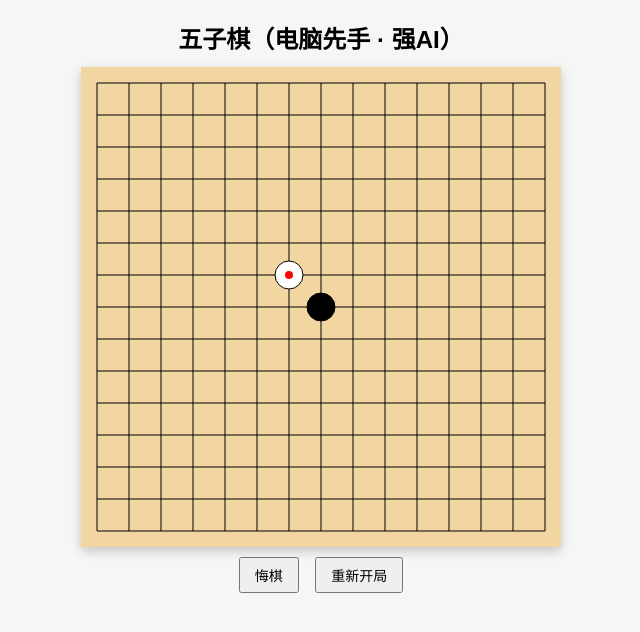
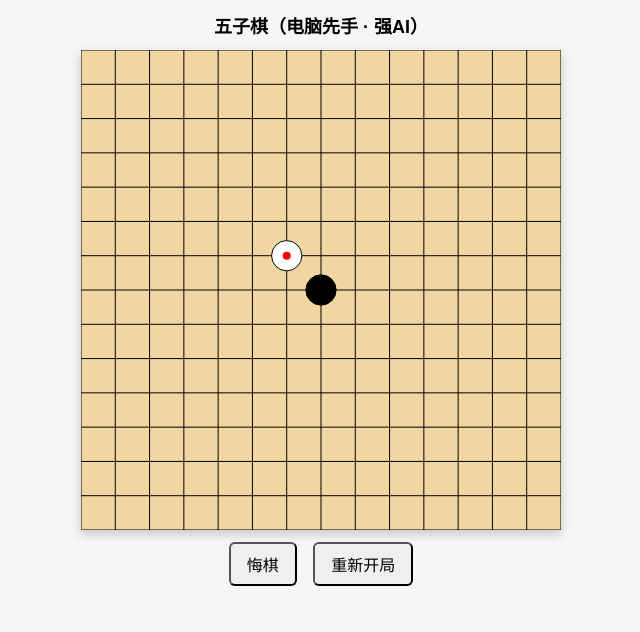
Before and after one commit to baecheung/gomoku, a plain HTML site: page index.html in a window 1280 px wide. Both pictures are taken after a click on the element 640 px from the left and 307 px from the top of the page. Shown: the whole page, without its empty margins (319-959 px from the left). Drawn offline with Linux system fonts and the light colour scheme.

Commit message:
Update index.html

```diff
--- a/index.html
+++ b/index.html
@@ -2,34 +2,46 @@
 <html lang="zh-CN">
 <head>
 <meta charset="UTF-8">
+<meta name="viewport" content="width=device-width, initial-scale=1.0, maximum-scale=1.0, user-scalable=no">
 <title>五子棋 · 人机对战（强AI）</title>
+
 <style>
   body {
+    margin: 0;
     background: #f6f6f6;
     font-family: sans-serif;
     display: flex;
     flex-direction: column;
     align-items: center;
   }
-  h2 { margin: 12px 0; }
+
+  h2 {
+    margin: 12px 0;
+    font-size: 18px;
+  }
+
   #board {
     background: #f2d6a2;
     box-shadow: 0 4px 10px rgba(0,0,0,0.2);
-    cursor: pointer;
+    touch-action: manipulation;
   }
-  .controls { margin-top: 10px; }
+
+  .controls {
+    margin: 12px 0;
+  }
+
   button {
-    padding: 6px 14px;
+    padding: 8px 16px;
     margin: 0 6px;
-    font-size: 14px;
-    cursor: pointer;
+    font-size: 16px;
+    border-radius: 6px;
   }
 </style>
 </head>
 <body>
 
 <h2>五子棋（电脑先手 · 强AI）</h2>
-<canvas id="board" width="480" height="480"></canvas>
+<canvas id="board"></canvas>
 
 <div class="controls">
   <button onclick="undo()">悔棋</button>
@@ -38,8 +50,6 @@
 
 <script>
 const SIZE = 15;
-const CELL = 32;
-const MARGIN = 16;
 
 const EMPTY = 0;
 const AI = 1;
@@ -50,46 +60,69 @@ const MAX_CANDIDATES = 8;
 const canvas = document.getElementById("board");
 const ctx = canvas.getContext("2d");
 
+let CELL, MARGIN;
 let board, history, gameOver, lastMove;
 
-init();
-canvas.addEventListener("click", humanMove);
+/* ========= 屏幕自适应 ========= */
 
-/* ========== 初始化 & 绘制 ========== */
+function resizeBoard() {
+  const screenWidth = Math.min(window.innerWidth, 500);
+  const boardSize = screenWidth - 20;
+
+  canvas.width = boardSize;
+  canvas.height = boardSize;
+
+  CELL = boardSize / (SIZE - 1);
+  MARGIN = 0;
+
+  drawBoard();
+}
+
+window.addEventListener("resize", resizeBoard);
+
+/* ========= 初始化 ========= */
 
 function init() {
   board = Array.from({ length: SIZE }, () => Array(SIZE).fill(EMPTY));
   history = [];
   lastMove = null;
   gameOver = false;
-  drawBoard();
+  resizeBoard();
   aiMove();
 }
 
-function resetGame() { init(); }
+canvas.addEventListener("click", humanMove);
+canvas.addEventListener("touchstart", function(e){
+  const touch = e.touches[0];
+  humanMove({
+    clientX: touch.clientX,
+    clientY: touch.clientY
+  });
+});
+
+init();
+
+/* ========= 绘制 ========= */
 
 function drawBoard() {
   ctx.clearRect(0, 0, canvas.width, canvas.height);
 
-  // 棋盘
   for (let i = 0; i < SIZE; i++) {
-    let p = MARGIN + i * CELL;
+    let p = i * CELL;
     ctx.beginPath();
-    ctx.moveTo(MARGIN, p);
-    ctx.lineTo(MARGIN + CELL * (SIZE - 1), p);
+    ctx.moveTo(0, p);
+    ctx.lineTo(CELL * (SIZE - 1), p);
     ctx.stroke();
     ctx.beginPath();
-    ctx.moveTo(p, MARGIN);
-    ctx.lineTo(p, MARGIN + CELL * (SIZE - 1));
+    ctx.moveTo(p, 0);
+    ctx.lineTo(p, CELL * (SIZE - 1));
     ctx.stroke();
   }
 
-  // 棋子
   history.forEach((m, i) => {
     const color = i % 2 === 0 ? AI : HUMAN;
     drawPiece(m.r, m.c, color);
 
-    // 最近一步标记
     if (lastMove && m.r === lastMove.r && m.c === lastMove.c) {
       drawLastMark(m.r, m.c);
     }
@@ -97,8 +130,8 @@ function drawBoard() {
 }
 
 function drawPiece(r, c, color) {
-  const x = MARGIN + c * CELL;
-  const y = MARGIN + r * CELL;
+  const x = c * CELL;
+  const y = r * CELL;
   const r0 = CELL / 2 - 2;
   ctx.beginPath();
   ctx.arc(x, y, r0, 0, Math.PI * 2);
@@ -108,22 +141,22 @@ function drawPiece(r, c, color) {
 }
 
 function drawLastMark(r, c) {
-  const x = MARGIN + c * CELL;
-  const y = MARGIN + r * CELL;
+  const x = c * CELL;
+  const y = r * CELL;
   ctx.beginPath();
   ctx.arc(x, y, 4, 0, Math.PI * 2);
   ctx.fillStyle = "red";
   ctx.fill();
 }
 
-/* ========== 操作 ========== */
+/* ========= 操作 ========= */
 
 function humanMove(e) {
   if (gameOver) return;
 
   const rect = canvas.getBoundingClientRect();
-  const r = Math.round((e.clientY - rect.top - MARGIN) / CELL);
-  const c = Math.round((e.clientX - rect.left - MARGIN) / CELL);
+  const r = Math.round((e.clientY - rect.top) / CELL);
+  const c = Math.round((e.clientX - rect.left) / CELL);
 
   if (!valid(r, c)) return;
 
@@ -162,6 +195,8 @@ function undo() {
   gameOver = false;
   drawBoard();
 }
+
+function resetGame() { init(); }
 
 function valid(r, c) {
   return r >= 0 && r < SIZE && c >= 0 && c < SIZE && board[r][c] === EMPTY;
@@ -310,6 +345,8 @@ function checkWin(r, c, color) {
   }
   return false;
 }
+
+
 </script>
 
 </body>
```
